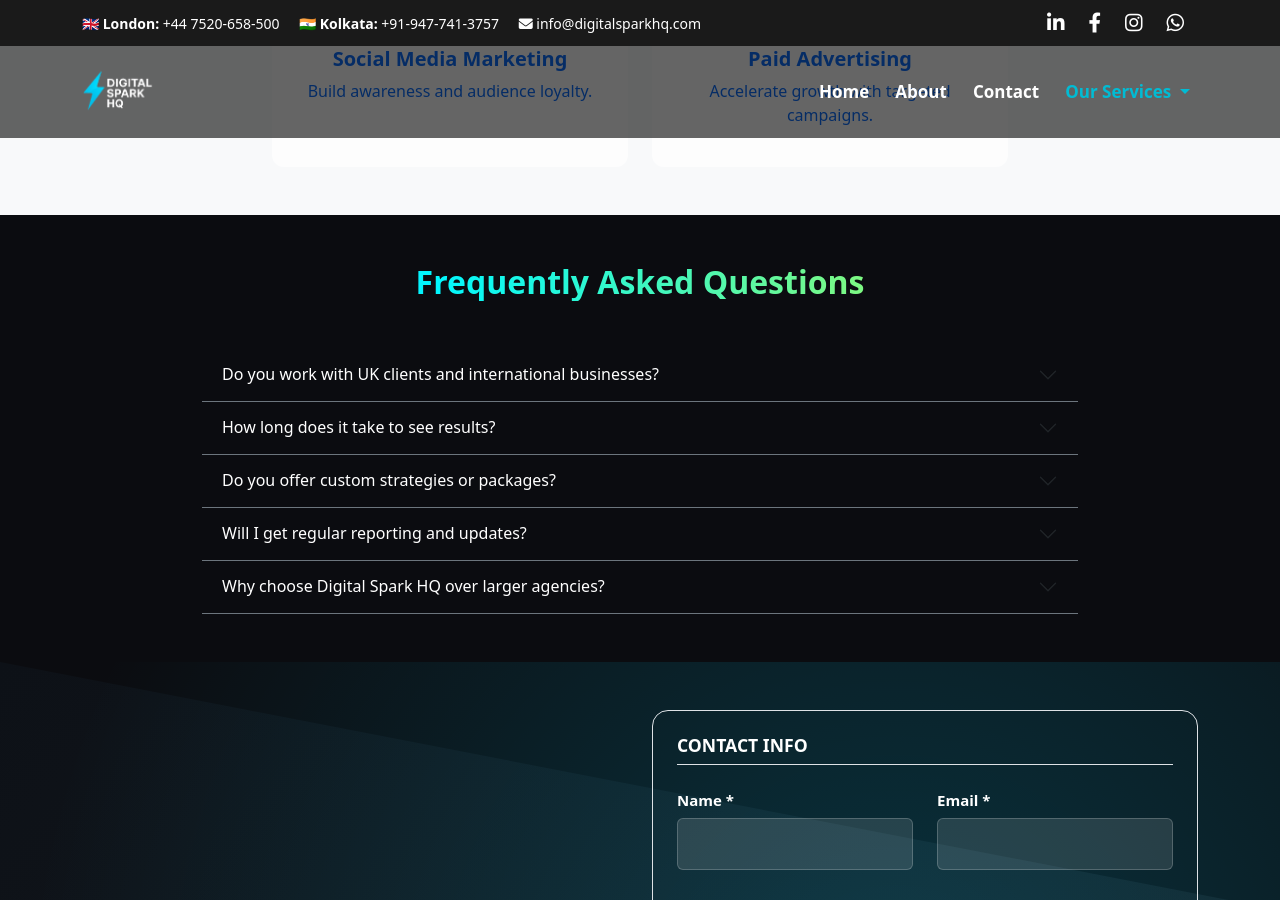
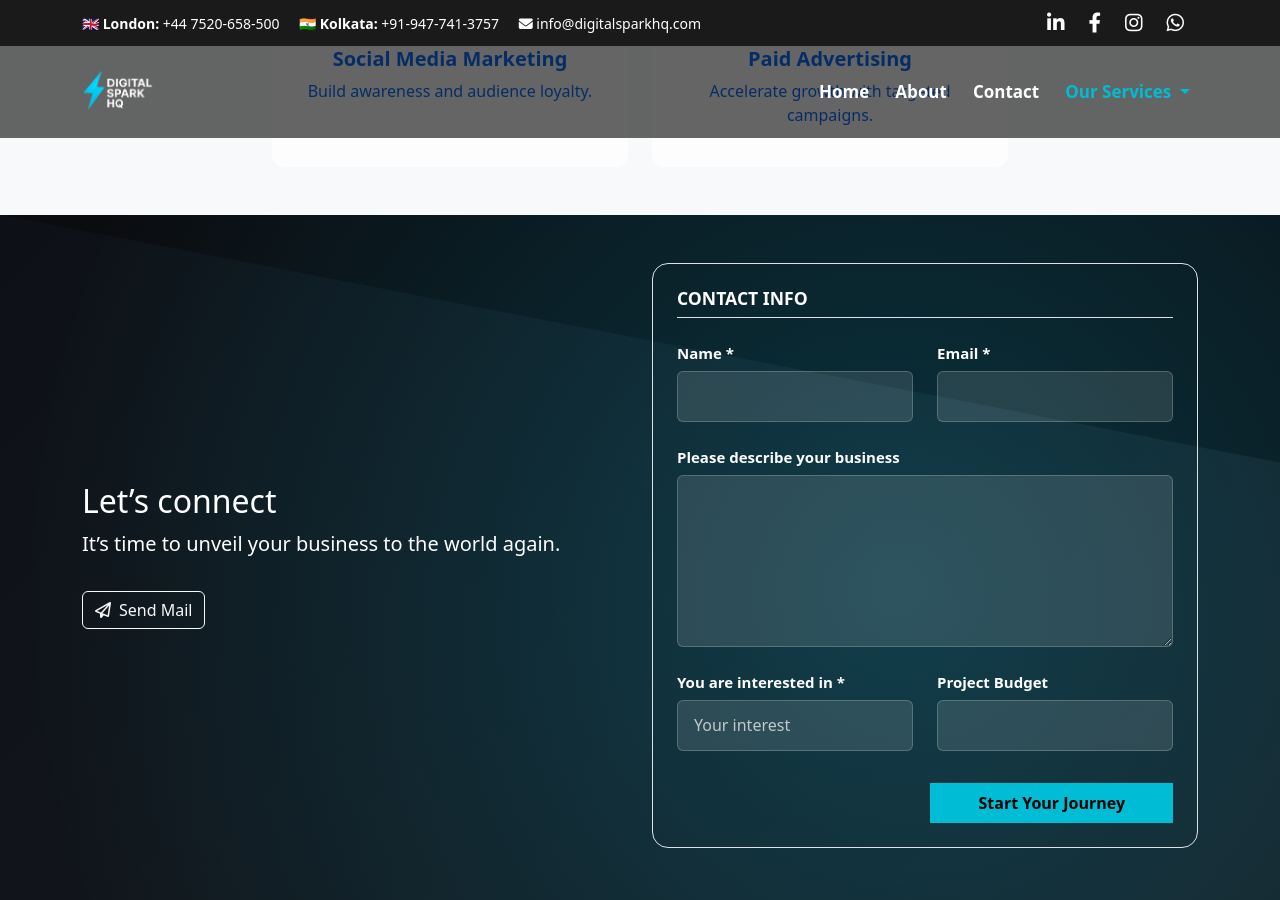
Before and after one commit to Iambiswajit-C/digitalsparkhq, a Jekyll site: the page built from services/graphic-design/index.md, in a window 1280 px wide and 900 px high, scrolled down 3355 px. Built offline with Jekyll 4.4.1, drawn with Linux system fonts in a browser that asks for light colours.

Commit message:
Update index.md

```diff
--- a/services/graphic-design/index.md
+++ b/services/graphic-design/index.md
@@ -249,106 +249,3 @@ breadcrumb:
     </div>
   </div>
 </section>
-
-<!-- FAQs Section -->
-<section id="service-faqs" class="py-5 text-white position-relative">
-
-  <div class="service-dark-bg"></div>
-
-  <div class="container fade-in" style="max-width:900px;">
-
-    <h2 class="fw-bold gradient-text text-center mb-5">
-      Frequently Asked Questions
-    </h2>
-
-    <div class="accordion accordion-flush" id="faqAccordion">
-
-      <!-- Q1 -->
-      <div class="accordion-item bg-transparent border-bottom border-secondary">
-        <h3 class="accordion-header">
-          <button class="accordion-button collapsed bg-transparent text-white"
-                  data-bs-toggle="collapse"
-                  data-bs-target="#faq1">
-            Do you work with UK clients and international businesses?
-          </button>
-        </h3>
-        <div id="faq1" class="accordion-collapse collapse" data-bs-parent="#faqAccordion">
-          <div class="accordion-body text-white-75">
-            Yes. We actively work with businesses across the UK, Europe, and India.
-            We align meetings, communication, and delivery with your time zone for seamless collaboration.
-          </div>
-        </div>
-      </div>
-
-      <!-- Q2 -->
-      <div class="accordion-item bg-transparent border-bottom border-secondary">
-        <h3 class="accordion-header">
-          <button class="accordion-button collapsed bg-transparent text-white"
-                  data-bs-toggle="collapse"
-                  data-bs-target="#faq2">
-            How long does it take to see results?
-          </button>
-        </h3>
-        <div id="faq2" class="accordion-collapse collapse" data-bs-parent="#faqAccordion">
-          <div class="accordion-body text-white-75">
-            Timelines vary by service. SEO typically shows strong results within 3–6 months,
-            while paid ads and design projects deliver impact much faster. We focus on sustainable, long-term growth.
-          </div>
-        </div>
-      </div>
-
-      <!-- Q3 -->
-      <div class="accordion-item bg-transparent border-bottom border-secondary">
-        <h3 class="accordion-header">
-          <button class="accordion-button collapsed bg-transparent text-white"
-                  data-bs-toggle="collapse"
-                  data-bs-target="#faq3">
-            Do you offer custom strategies or packages?
-          </button>
-        </h3>
-        <div id="faq3" class="accordion-collapse collapse" data-bs-parent="#faqAccordion">
-          <div class="accordion-body text-white-75">
-            Every business is different. We create tailored strategies based on your goals, market, and budget —
-            not cookie-cutter packages.
-          </div>
-        </div>
-      </div>
-
-      <!-- Q4 -->
-      <div class="accordion-item bg-transparent border-bottom border-secondary">
-        <h3 class="accordion-header">
-          <button class="accordion-button collapsed bg-transparent text-white"
-                  data-bs-toggle="collapse"
-                  data-bs-target="#faq4">
-            Will I get regular reporting and updates?
-          </button>
-        </h3>
-        <div id="faq4" class="accordion-collapse collapse" data-bs-parent="#faqAccordion">
-          <div class="accordion-body text-white-75">
-            Absolutely. You receive clear reports, performance insights, and ongoing communication so you always know
-            what’s working and where we’re improving.
-          </div>
-        </div>
-      </div>
-
-      <!-- Q5 -->
-      <div class="accordion-item bg-transparent border-bottom border-secondary">
-        <h3 class="accordion-header">
-          <button class="accordion-button collapsed bg-transparent text-white"
-                  data-bs-toggle="collapse"
-                  data-bs-target="#faq5">
-            Why choose Digital Spark HQ over larger agencies?
-          </button>
-        </h3>
-        <div id="faq5" class="accordion-collapse collapse" data-bs-parent="#faqAccordion">
-          <div class="accordion-body text-white-75">
-            We combine senior-level expertise with personalized attention. You get strategy, speed, and results —
-            without enterprise pricing or slow processes.
-          </div>
-        </div>
-      </div>
-
-    </div>
-
-  </div>
-</section>
```
